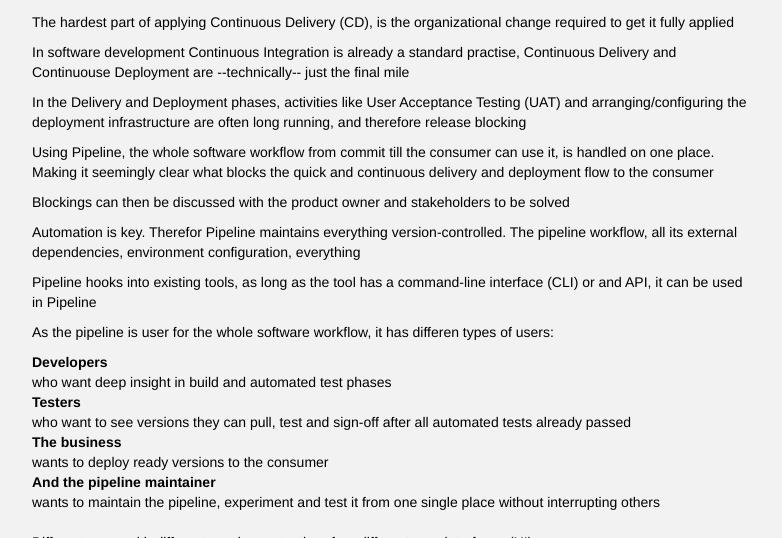
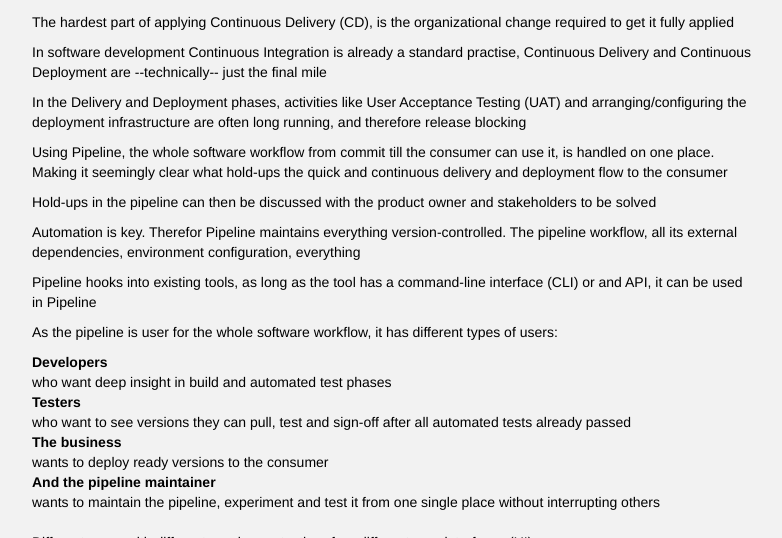
Before and after one commit to pipelinecd/pipelinecd.github.io, a Jekyll site: the page built from index.html, in a window 1280 px wide and 900 px high, scrolled down 567 px, cut to the strip 216-754 px from the top of the window. Shown: the whole strip, without its empty margins (248-1030 px from the left). Built offline with Jekyll 4.4.1, drawn with Linux system fonts in a browser that asks for light colours; nearby versions of some CDN libraries; Markdown is read by kramdown in place of the engine named in the settings.

Commit message:
Fix typos

```diff
--- a/index.html
+++ b/index.html
@@ -7,8 +7,6 @@ name: home
 <div class="container-fluid">
     <div id="index-banner" class="jumbotron">
         <div class="container">
-            <h1 class="sr-only">Navbar example</h1>
-
             <div class="row">
                 <div class="col-md-6">
                     <img src="media/pipeline-yellow.png"/>
@@ -45,7 +43,7 @@ name: home
 
         <p>
             In software development Continuous Integration is already
-            a standard practise, Continuous Delivery and Continuouse Deployment
+            a standard practise, Continuous Delivery and Continuous Deployment
             are --technically-- just the final mile
         </p>
 
@@ -59,12 +57,12 @@ name: home
         <p>
             Using Pipeline, the whole software workflow from commit
             till the consumer can use it, is handled on one place.
-            Making it seemingly clear what blocks the quick and
+            Making it seemingly clear what hold-ups the quick and
             continuous delivery and deployment flow to the consumer
         </p>
 
         <p>
-            Blockings can then be discussed with the product owner and
+            Hold-ups in the pipeline can then be discussed with the product owner and
             stakeholders to be solved
         </p>
 
@@ -82,7 +80,7 @@ name: home
 
         <p>
             As the pipeline is user for the whole software workflow,
-            it has differen types of users:
+            it has different types of users:
         </p>
         <dl>
             <dt>Developers</dt>
```
